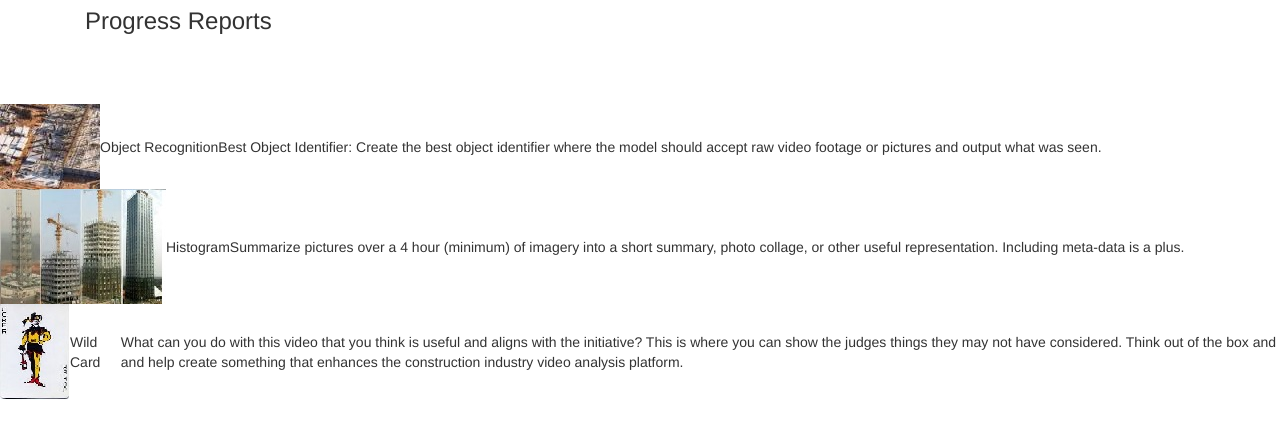
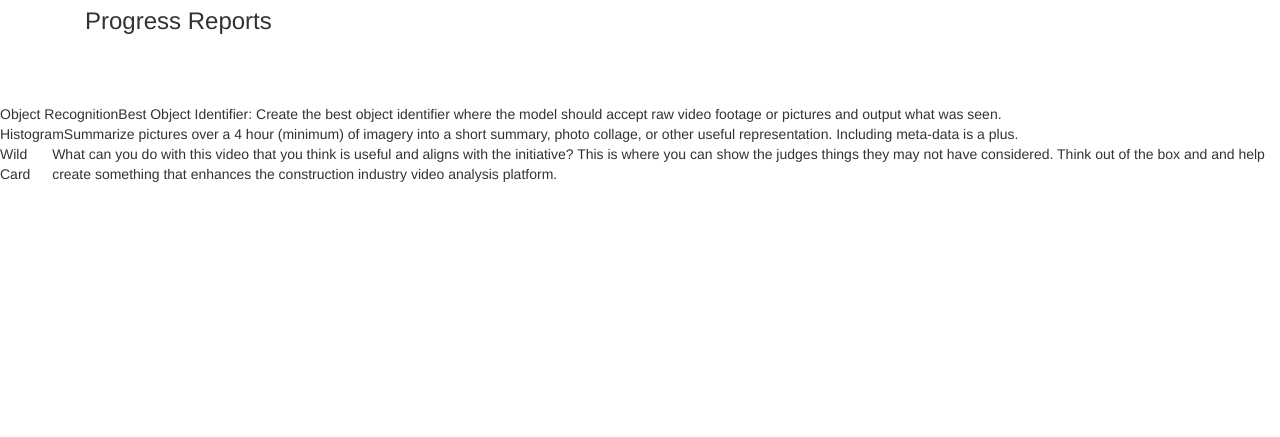
Before and after one commit to InkSlob/ODU_Challenge, a website: page public/index.html in a window 1280 px wide. Shown: the part 259-696 px from the top of the page. Drawn offline with nearby package versions, Linux system fonts and the light colour scheme; some packages are replaced by stand-ins of ours; no server answers.

```diff
--- a/public/index.html
+++ b/public/index.html
@@ -45,7 +45,7 @@
     <div ng-repeat="cont in challenge.contest">
 	  <table style="weidth:80%>
 	    <tr>
-		  <td> <img ng-src={{cont.image}}  /> </td>
+
           <td> {{cont.name}} </td>
 	      <td> {{cont.description}} </td>
 		</tr>
```
